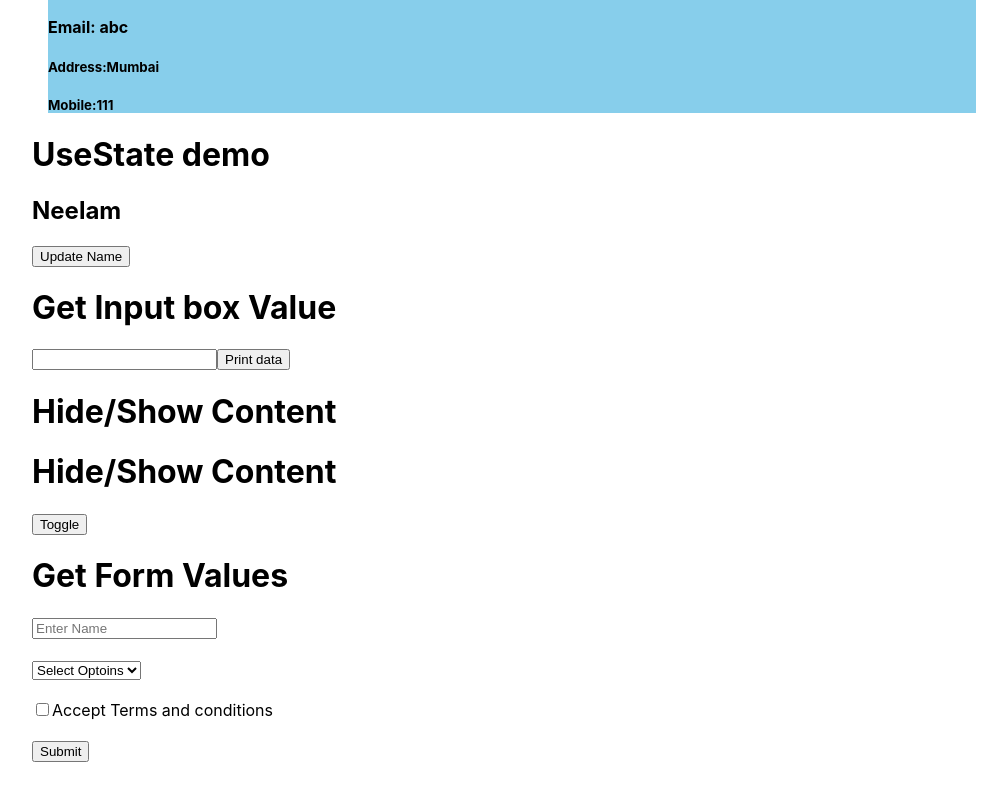
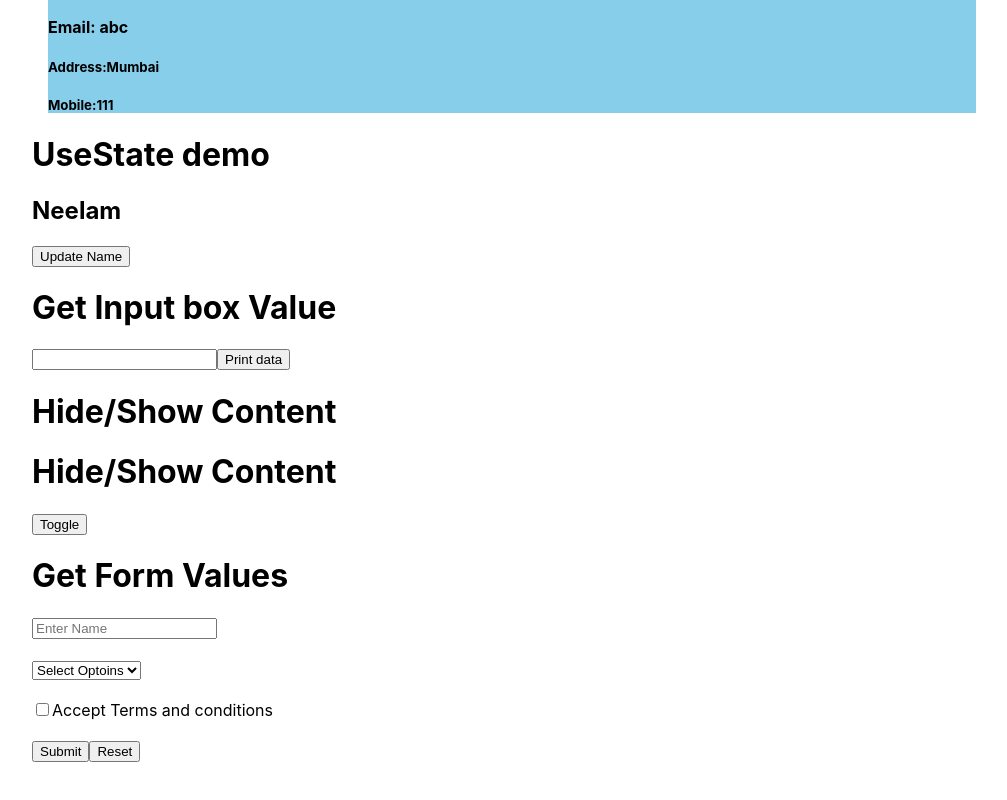
Before and after one commit to Neelam618/react-demo, a React (Create React App) app: page / in a window 1280 px wide. Shown: the part 425-1225 px from the top of the page, without its empty margins (128-1135 px from the left). Built offline with nearby package versions, Linux system fonts and the light colour scheme.

Commit message:
added reset btn

```diff
--- a/src/components/GetFormValues.js
+++ b/src/components/GetFormValues.js
@@ -22,6 +22,7 @@ export default function GetFormValues() {
                 <br /><br />
                 <input type="checkbox" onChange={(e) => setTnc(e.target.checked)}/><span>Accept Terms and conditions</span><br /><br />
                 <button type="submit">Submit</button>
+                <button type="reset">Reset</button>
             </form>
         </div>
     )
```
